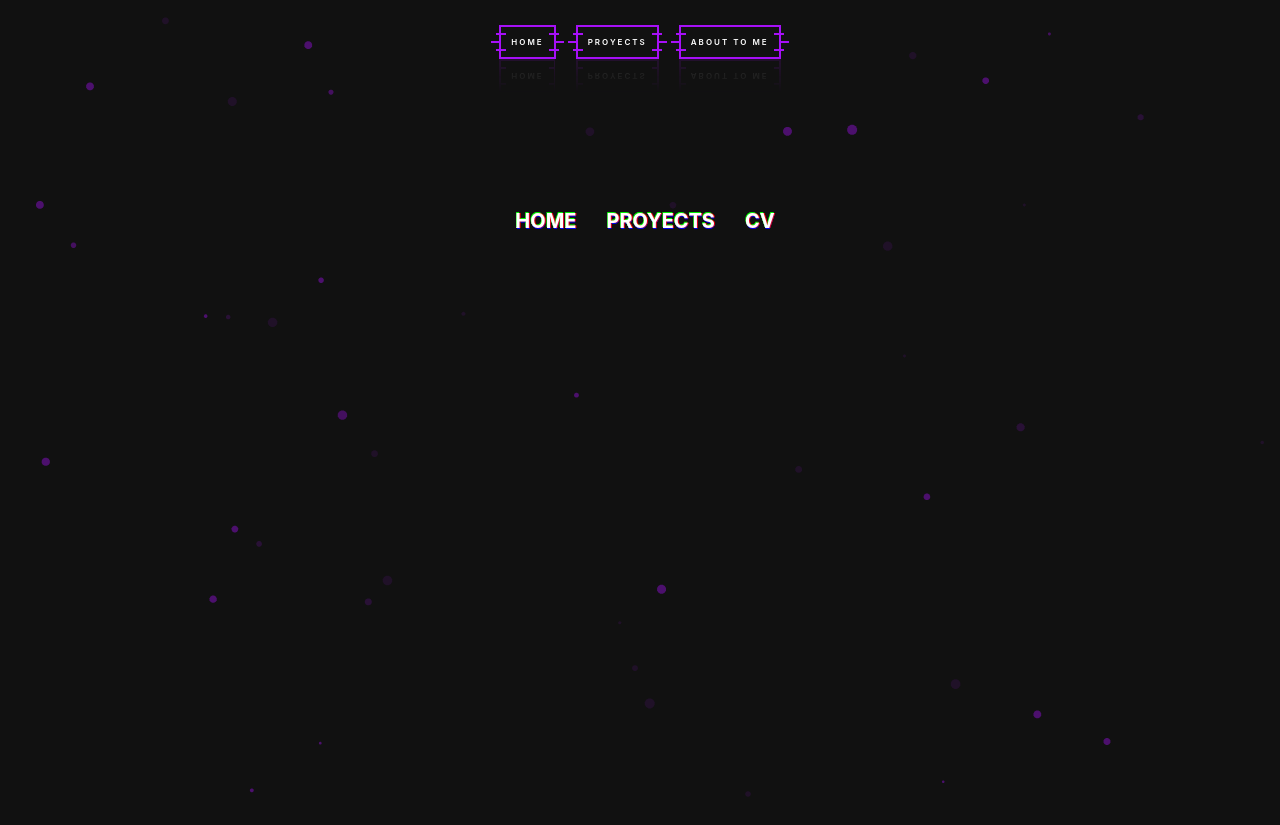
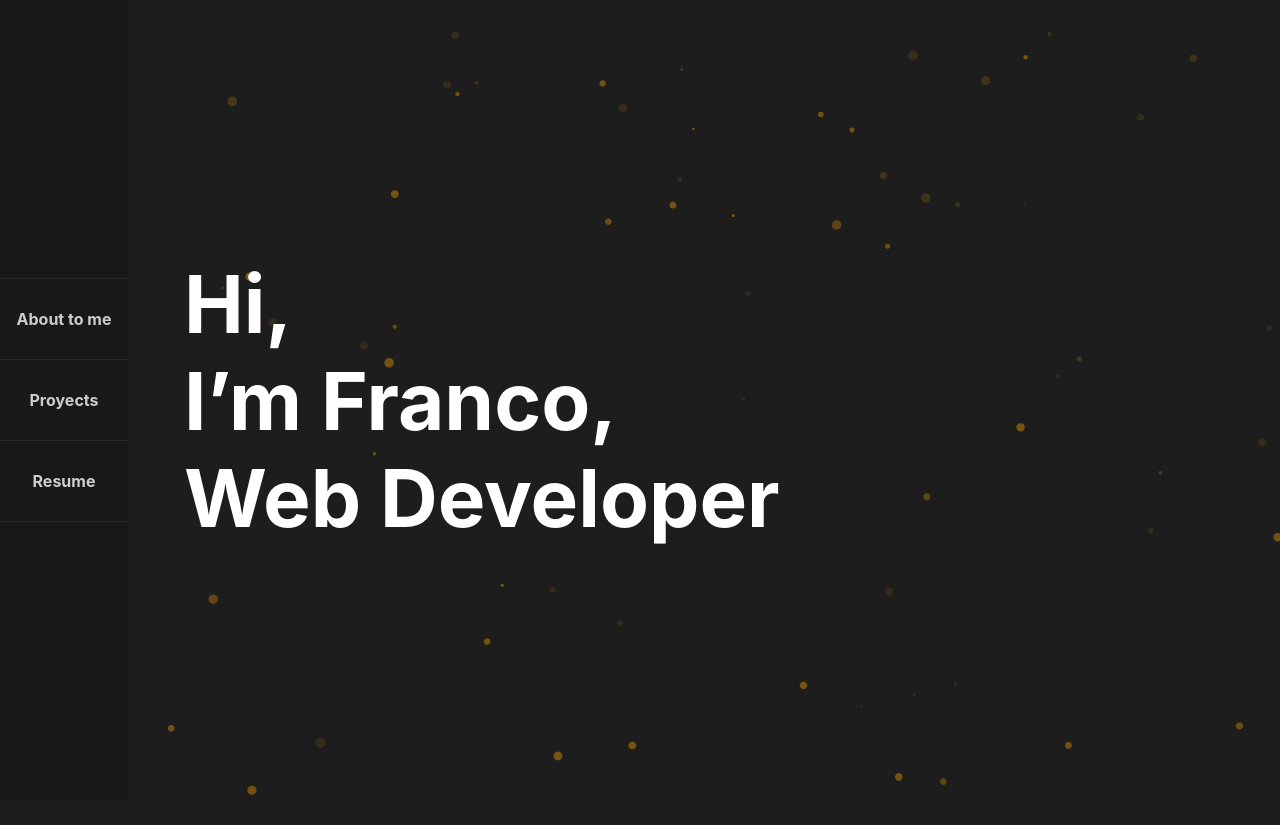
Before and after one commit to Delegado007/portafolio_fms, a React app: page / in a window 1280 px wide. After the commit the page ends 800 px from the top, so only its background shows below. Built offline with nearby package versions, Linux system fonts and the light colour scheme.

Commit message:
[ADD] muchas cosas pasaron

```diff
--- a/src/App.css
+++ b/src/App.css
@@ -1,48 +1,3 @@
 .App {
-    text-align: center;
+  padding-left: 8rem;
 }
-
-.App-logo {
-    height: 40vmin;
-    pointer-events: none;
-}
-
-@media (prefers-reduced-motion: no-preference) {
-    .App-logo {
-        animation: App-logo-spin infinite 20s linear;
-    }
-}
-
-.App-header {
-    min-height: 100vh;
-    display: flex;
-    flex-direction: column;
-    align-items: center;
-    justify-content: center;
-    font-size: calc(10px + 2vmin);
-    color: white;
-}
-
-.App-link {
-    color: #61dafb;
-}
-
-@keyframes App-logo-spin {
-    from {
-        transform: rotate(0deg);
-    }
-    to {
-        transform: rotate(360deg);
-    }
-}
-
-#tsparticles {
-    position: fixed;
-    height: 100%;
-    width: 100%;
-    margin: 0;
-    padding: 0;
-    left: 0;
-    top: 0;
-    z-index: -1;
-}
--- a/src/App.js
+++ b/src/App.js
@@ -5,6 +5,8 @@ import { NavBar2 } from './component/NavBar2/index'
 import { loadFull } from "tsparticles";
 import { GlobalStyles } from './styles/GloglaStyles';
 import particlesOptions from "./particles.json";
+import { MenuVertical } from './component/MenuVertical'
+import { MainSection } from './component/MainSection'
 
 function App() {
   const particlesInit = useCallback(main => {
@@ -14,10 +16,10 @@ function App() {
   return (
     <>
       <GlobalStyles />
+      <MenuVertical />
       <div className="App">
         <Particles options={particlesOptions} init={particlesInit} />
-        <NavBar />
-        <NavBar2 />
+        <MainSection />
       </div>
     </>
   );
--- /dev/null
+++ b/src/component/MainSection/index.js
@@ -0,0 +1,41 @@
+import React from "react";
+import { Article, H1 } from './styles'
+
+export const MainSection = () => {
+  return (
+    <section>
+      <Article>
+        <H1>
+          <span>H</span>
+          <span>i</span>
+          <span>,</span>
+          <br></br>
+          <span>I</span>
+          <span>’</span>
+          <span>m </span>
+          <span>F</span>
+          <span>r</span>
+          <span>a</span>
+          <span>n</span>
+          <span>c</span>
+          <span>o</span>
+          <span>,</span>
+          <br></br>
+          <span>W</span>
+          <span>e</span>
+          <span>b </span>
+          <span>D</span>
+          <span>e</span>
+          <span>v</span>
+          <span>e</span>
+          <span>l</span>
+          <span>o</span>
+          <span>p</span>
+          <span>e</span>
+          <span>r</span>
+        </H1>
+
+      </Article>
+    </section>
+  )
+}
--- /dev/null
+++ b/src/component/MainSection/styles.js
@@ -0,0 +1,13 @@
+import styled from "styled-components";
+
+export const Article = styled.article`
+  height: 100vh;
+  overflow: hidden;
+  display: flex;
+  -webkit-box-align: center;
+  align-items: center;
+  padding-left: 3.5rem;
+`
+export const H1 = styled.h1`
+  font-size: 5rem;
+`
--- /dev/null
+++ b/src/component/MenuVertical/index.js
@@ -0,0 +1,20 @@
+import React from "react";
+import { Menu, Nav, Lista, Li, Span } from "./styles";
+
+export const MenuVertical = () => {
+  return (
+    <Menu>
+      <Lista>
+        <Li>
+          <Span>About to me</Span>
+        </Li>
+        <Li>
+          <Span>Proyects</Span>
+        </Li>
+        <Li>
+          <Span>Resume</Span>
+        </Li>
+      </Lista>
+    </Menu>
+  );
+};
--- /dev/null
+++ b/src/component/MenuVertical/styles.js
@@ -0,0 +1,69 @@
+import styled from "styled-components";
+import { glitch } from './../../styles/glitchAnimation';
+
+export const Menu = styled.menu`
+  width: 8rem;
+  background-color: #181818;
+  height: 100vh;
+  position: fixed;
+  left: 0;
+  top: 0;
+  right: auto;
+  bottom: 0;
+  display: flex;
+  z-index: 3;
+  flex-direction: column;
+  justify-content: center;
+  align-items: center;
+  margin: 0;
+  padding: 0;
+`
+
+export const Nav = styled.nav`
+  width: 100%;
+  justify-content: center;
+  display: flex;
+`
+
+export const Lista = styled.ul`
+  width: 100%;
+  display: flex;
+  margin: 0;
+  padding: 0;
+  -webkit-box-orient: vertical;
+  -webkit-box-direction: normal;
+  flex-direction: column;
+  -webkit-box-pack: center;
+  justify-content: center;
+  -webkit-box-align: center;
+  align-items: center;
+  border-top: 1px solid #282828;
+`
+
+export const Li = styled.li`
+  color: #cfcccc;
+  width: 8rem;
+  text-align: center;
+  display: block;
+  line-height: 5rem;
+  border-bottom: 1px solid #282828;
+  position: relative;
+  font-size: 1rem;
+  font-weight: bold;
+  /* letter-spacing: 2px; */
+
+`
+
+export const Span = styled.span`
+  width: 8rem;
+  text-align: center;
+  margin: 0 auto;
+  font-size: 1rem;
+  font-weight: bold;
+  top: 0;
+  left: 0;
+  &:hover{
+    color: #08fdb3;
+    cursor: pointer;
+  }
+`
--- a/src/component/NavBar2/index.js
+++ b/src/component/NavBar2/index.js
@@ -6,9 +6,9 @@ export const NavBar2 = () => {
     <Nav>
       <Lista>
         <Li>
-          <Span aria-hidden="true">Home</Span>
-          Home
-          <Span aria-hidden="true">Home</Span>
+          <Span aria-hidden="true">About to me</Span>
+          About to me
+          <Span aria-hidden="true">About to me</Span>
         </Li>
         <Li>
           <Span aria-hidden="true">Proyects</Span>
@@ -16,9 +16,9 @@ export const NavBar2 = () => {
           <Span aria-hidden="true">Proyects</Span>
         </Li>
         <Li>
-          <Span aria-hidden="true">CV</Span>
-          CV
-          <Span aria-hidden="true">CV</Span>
+          <Span aria-hidden="true">Resume</Span>
+          Resume
+          <Span aria-hidden="true">Resume</Span>
         </Li>
       </Lista>
     </Nav>
--- a/src/component/NavBar2/styles.js
+++ b/src/component/NavBar2/styles.js
@@ -5,7 +5,7 @@ export const Nav = styled.nav`
   width: 100%;
   justify-content: center;
   display: flex;
-  margin-top: 150px;
+  margin-top: 30px;
   padding: 0 20px;
 `
 
--- a/src/particles.json
+++ b/src/particles.json
@@ -1,14 +1,14 @@
 {
   "particles": {
     "number": {
-      "value": 40,
+      "value": 60,
       "density": {
         "enable": true,
         "value_area": 800
       }
     },
     "color": {
-      "value": "#a610f7"
+      "value": "#ffa500"
     },
     "shape": {
       "type": "polygon",
@@ -30,8 +30,8 @@
       "random": true,
       "anim": {
         "enable": true,
-        "speed": 1,
-        "opacity_min": 0.1,
+        "speed": 0.4,
+        "opacity_min": 0.2,
         "sync": true
       }
     },
@@ -54,7 +54,7 @@
     },
     "move": {
       "enable": true,
-      "speed": 3,
+      "speed": 2,
       "direction": "none",
       "random": false,
       "straight": false,
--- a/src/styles/GloglaStyles.js
+++ b/src/styles/GloglaStyles.js
@@ -27,7 +27,7 @@ export const GlobalStyles = createGlobalStyle`
   }
 
   body {
-    background-color: #111111;
+    background-color: #1d1d1d;
     height: 100vh;
     margin: 0px;
     width: 100%;
@@ -43,5 +43,7 @@ export const GlobalStyles = createGlobalStyle`
     top: 0;
     z-index: -1;
 }
-
+.App {
+  padding-left: 8rem;
+}
 `
--- a/src/styles/glitchAnimation.js
+++ b/src/styles/glitchAnimation.js
@@ -2,36 +2,38 @@ import { keyframes } from "styled-components";
 
 export const glitch = keyframes`
   0% {
-    text-shadow: 0.05em 0 0 rgba(255, 0, 0, 0.75),
-      -0.05em -0.025em 0 rgba(0, 255, 0, 0.75),
-      -0.025em 0.05em 0 rgba(0, 0, 255, 0.75);
+    text-shadow: 0.05em 0 0 rgba(228, 238, 137, 0.75),
+      -0.05em -0.025em 0 rgba(129, 216, 247, 0.75),
+      -0.025em 0.05em 0 rgba(253, 33, 85, 0.75);
   }
   14% {
-    text-shadow: 0.05em 0 0 rgba(255, 0, 0, 0.75),
-      -0.05em -0.025em 0 rgba(0, 255, 0, 0.75),
-      -0.025em 0.05em 0 rgba(0, 0, 255, 0.75);
+    text-shadow: 0.05em 0 0 rgba(228, 238, 137, 0.75),
+      -0.05em -0.025em 0 rgba(129, 216, 247, 0.75),
+      -0.025em 0.05em 0 rgba(253, 33, 85, 0.75);
   }
   15% {
-    text-shadow: -0.05em -0.025em 0 rgba(255, 0, 0, 0.75),
-      0.025em 0.025em 0 rgba(0, 255, 0, 0.75),
-      -0.05em -0.05em 0 rgba(0, 0, 255, 0.75);
+    text-shadow: -0.05em -0.025em 0 rgba(228, 238, 137, 0.75),
+      0.025em 0.025em 0 rgba(129, 216, 247, 0.75),
+      -0.05em -0.05em 0 rgba(253, 33, 85, 0.75);
   }
   49% {
-    text-shadow: -0.05em -0.025em 0 rgba(255, 0, 0, 0.75),
-      0.025em 0.025em 0 rgba(0, 255, 0, 0.75),
-      -0.05em -0.05em 0 rgba(0, 0, 255, 0.75);
+    text-shadow: -0.05em -0.025em 0 rgba(228, 238, 137, 0.75),
+      0.025em 0.025em 0 rgba(129, 216, 247, 0.75),
+      -0.05em -0.05em 0 rgba(253, 33, 85, 0.75);
   }
   50% {
-    text-shadow: 0.025em 0.05em 0 rgba(255, 0, 0, 0.75),
-      0.05em 0 0 rgba(0, 255, 0, 0.75), 0 -0.05em 0 rgba(0, 0, 255, 0.75);
+    text-shadow: 0.025em 0.05em 0 rgba(228, 238, 137, 0.75),
+      0.05em 0 0 rgba(129, 216, 247, 0.75),
+      0 -0.05em 0 rgba(253, 33, 85, 0.75);
   }
   99% {
-    text-shadow: 0.025em 0.05em 0 rgba(255, 0, 0, 0.75),
-      0.05em 0 0 rgba(0, 255, 0, 0.75), 0 -0.05em 0 rgba(0, 0, 255, 0.75);
+    text-shadow: 0.025em 0.05em 0 rgba(228, 238, 137, 0.75),
+      0.05em 0 0 rgba(129, 216, 247, 0.75),
+      0 -0.05em 0 rgba(253, 33, 85, 0.75);
   }
   100% {
-    text-shadow: -0.025em 0 0 rgba(255, 0, 0, 0.75),
-      -0.025em -0.025em 0 rgba(0, 255, 0, 0.75),
-      -0.025em -0.05em 0 rgba(0, 0, 255, 0.75);
+    text-shadow: -0.025em 0 0 rgba(228, 238, 137, 0.75),
+      -0.025em -0.025em 0 rgba(129, 216, 247, 0.75),
+      -0.025em -0.05em 0 rgba(253, 33, 85, 0.75);
   }
 `
```
